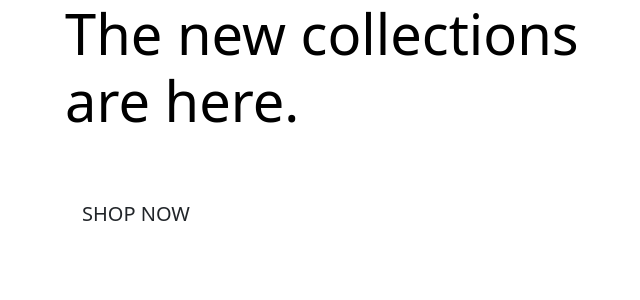
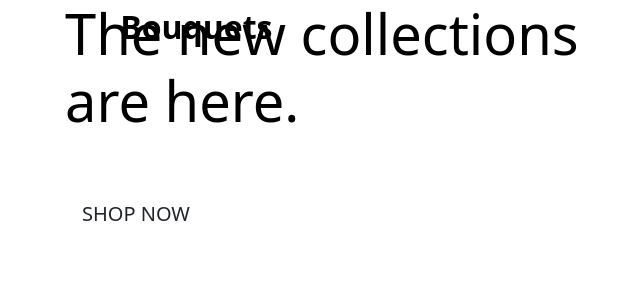
Before and after one commit to Kpokc/food_bouquets, a Django app: page / in a window 1280 px wide. Shown: the top 300 px of the page, without its empty margins (17-657 px from the left). Run offline with Django 3.2, Linux system fonts and the light colour scheme.

Commit message:
Added home page header

```diff
--- a/templates/base.html
+++ b/templates/base.html
@@ -31,7 +31,26 @@
     <title>Bouquets {% block extra_title %} {% endblock %}</title>
   </head>
     <body>
-        <header class="container-fluid fixed-top"></header>
+        <header class="container-fluid fixed-top">
+            <div class="row">
+                <div class="col-12 col-lg-4 my-aotu py-1 py-lg-0 text-center text-lg-left">
+                    <a href="{% url 'home' %}" class="nav-link main-logo-link">
+                        <h2 class="logo-font text-black my-0">
+                            <strong>Bouquets</strong>
+                        </h2>
+                    </a>
+                </div>
+                <div class="col-12 col-lg-4 my-aotu py-1 py-lg-0">
+
+                </div>
+                <div class="col-12 col-lg-4 my-aotu py-1 py-lg-0">
+                    <ul class="list-inline list-unstiled text-center text-lg-right my-0">
+                        <li class="list-inline-item dropdown"></li>
+                        <li class="list-inline-item"></li>
+                    </ul>
+                </div>
+            </div>
+        </header>
 
         {% if messages %}
             <div class="message-container"></div>
```
